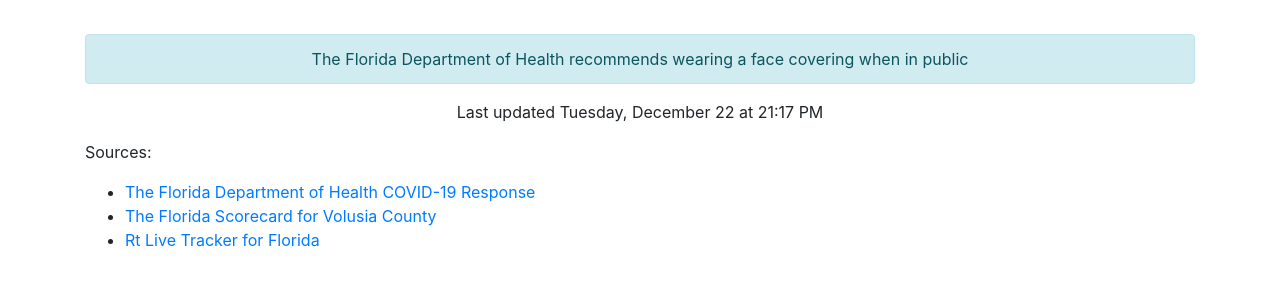
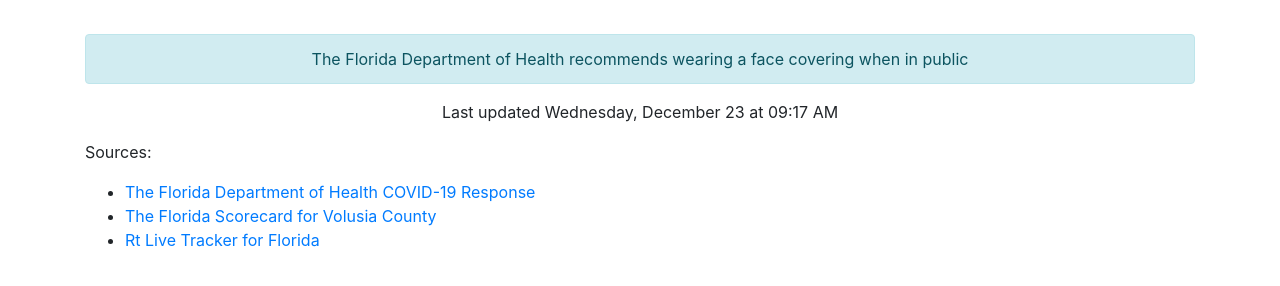
Before and after one commit to thinkjson/timeforchurch, a Jekyll site: the page built from index.md, in a window 1280 px wide. Shown: the part 586-872 px from the top of the page. Built offline with Jekyll 4.4.1, drawn with Linux system fonts in a browser that asks for light colours; our own code applies the rules of GitHub Pages for plain Markdown files.

Commit message:
Updating data

```diff
--- a/_includes/data.html
+++ b/_includes/data.html
@@ -10,4 +10,4 @@
     <div class="outcome text-success">YES</div>
     <div class="alert alert-info" role="alert">The Florida Department of Health recommends wearing a face covering when in public</div>
 
-    <p>Last updated Tuesday, December 22 at 21:17 PM</p>
+    <p>Last updated Wednesday, December 23 at 09:17 AM</p>
```
